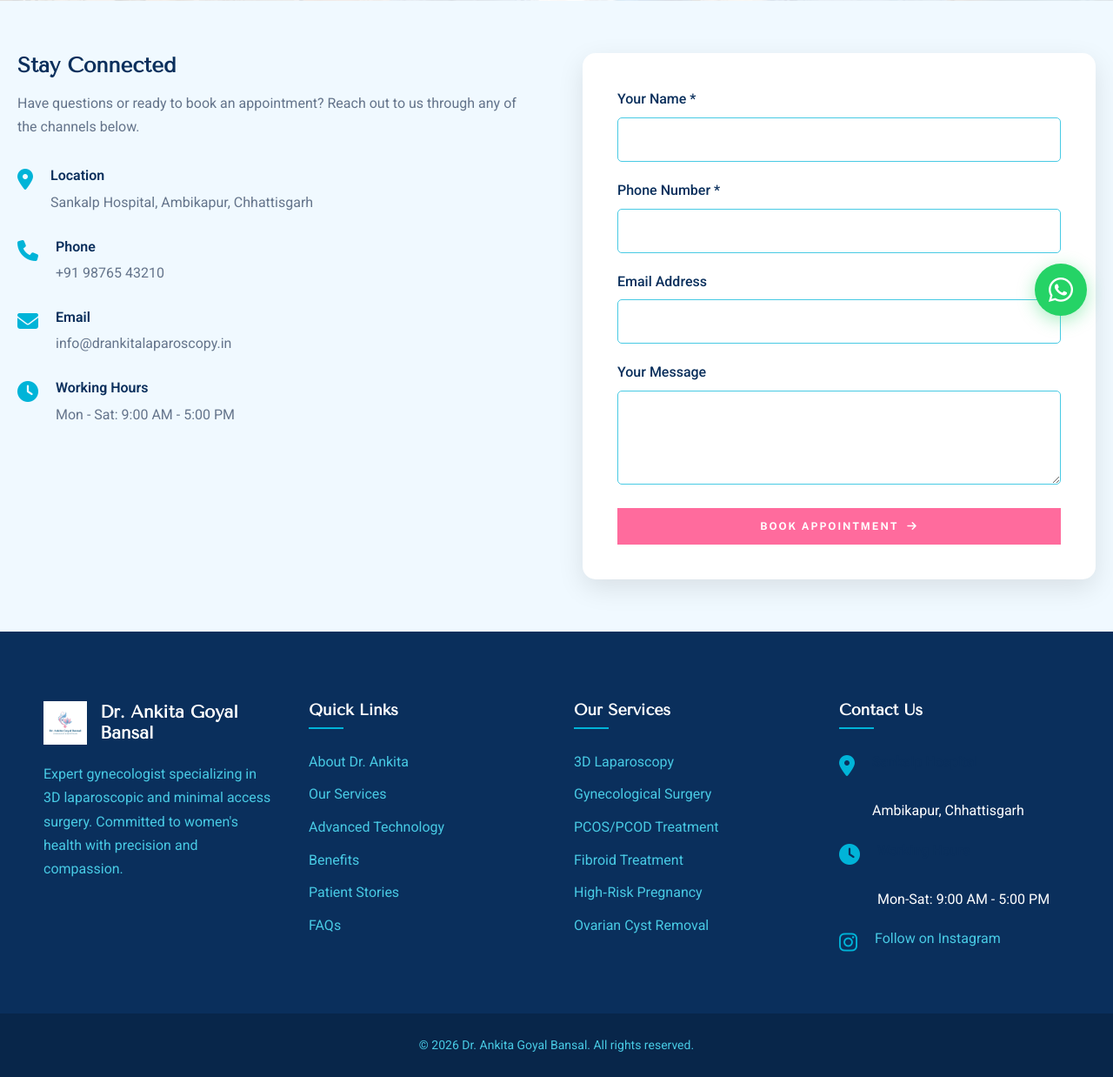
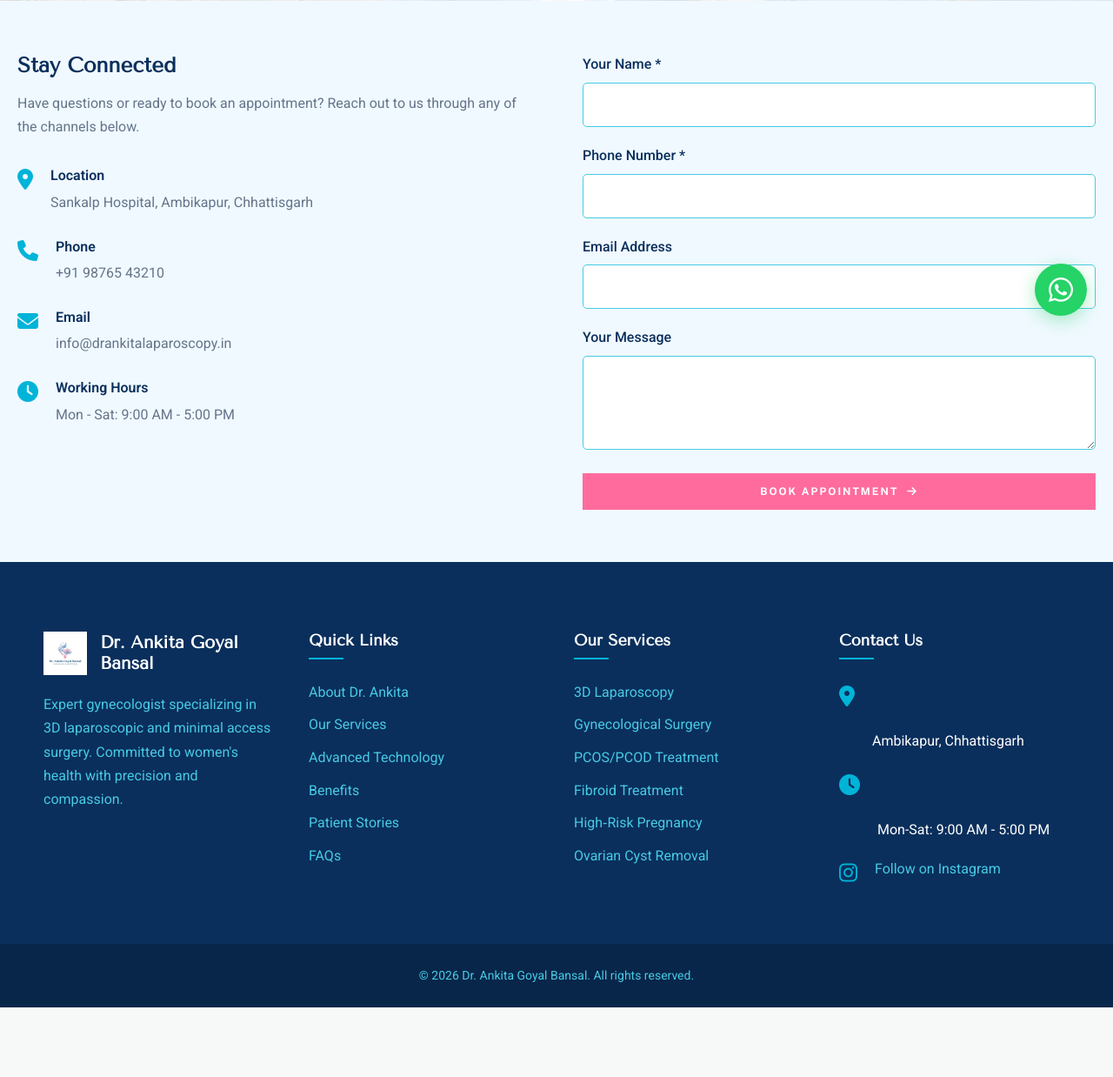
Before and after one commit to raisatyam9651/Dr-ankita-goyal, a PHP site: page /contact-us.php in a window 1280 px wide. Shown: the part 407-1645 px from the top of the page at 87% size. After the commit the page ends 1565 px from the top, so only its background shows below. Run offline with PHP 8.4, Linux system fonts and the light colour scheme.

Commit message:
remove js validation class from contact-us

```diff
--- a/contact-us.php
+++ b/contact-us.php
@@ -51,8 +51,8 @@ require_once 'header.php';
                 </div>
             </div>
 
-            <div class="contact-form">
-                <form accept-charset="UTF-8" action="https://app.formester.com/forms/PeoZoWPaY/submissions" method="POST" class="appointment-form">
+            <div class="">
+                <form accept-charset="UTF-8" action="https://app.formester.com/forms/PeoZoWPaY/submissions" method="POST">
                     <div class="form-group">
                         <label for="name">Your Name *</label>
                         <input type="text" id="name" name="name" required>
```
